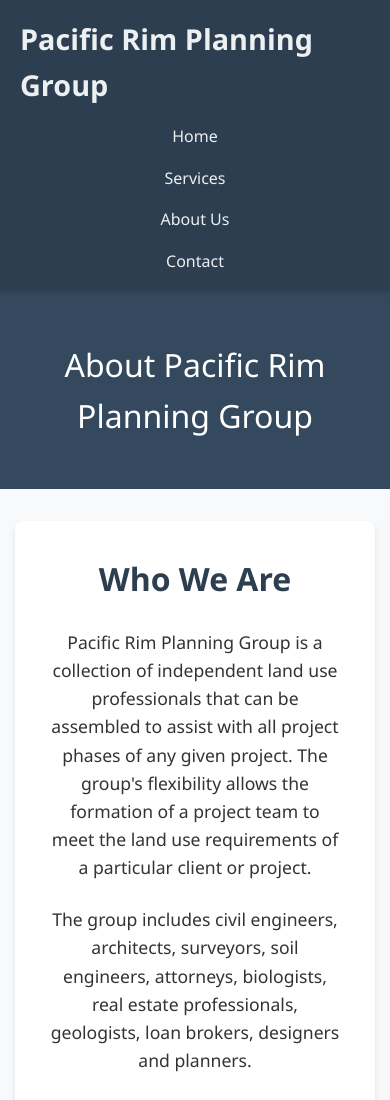
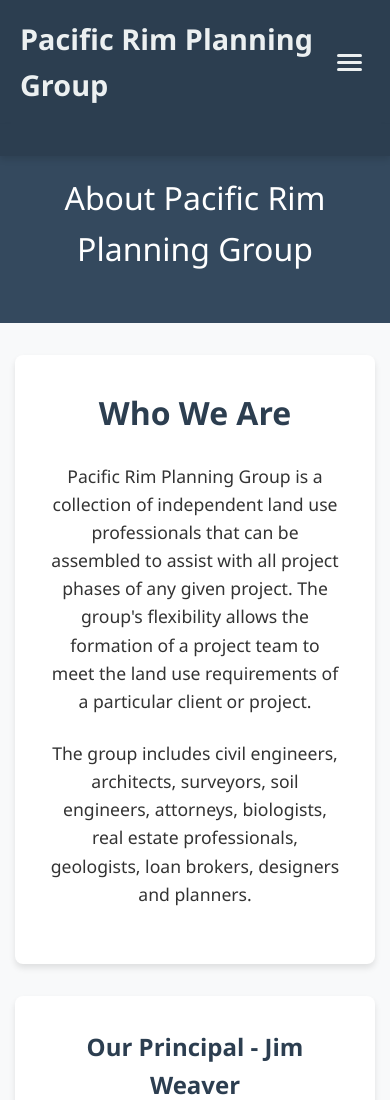
Before and after one commit to stevenhinkel11/pacificrimplanninggroup, a plain HTML site: page about.html in a window 390 px wide. Shown: the top 1100 px of the page. Drawn offline with Linux system fonts and the light colour scheme.

Commit message:
Add files via upload

```diff
--- a/about.html
+++ b/about.html
@@ -10,7 +10,12 @@
     <header>
         <nav>
             <div class="nav-container">
-                <h1>Pacific Rim Planning Group</h1>
+                <h1><a href="index.html" style="color: #ecf0f1; text-decoration: none;">Pacific Rim Planning Group</a></h1>
+                <button class="hamburger" aria-label="Toggle menu">
+                    <span></span>
+                    <span></span>
+                    <span></span>
+                </button>
                 <ul class="nav-menu">
                     <li><a href="index.html">Home</a></li>
                     <li><a href="services.html">Services</a></li>
@@ -77,5 +82,22 @@
             <p>&copy; 2025 Pacific Rim Planning Group. All rights reserved. | <a href="privacy.html" style="color: #ecf0f1; text-decoration: underline;">Privacy Policy</a></p>
         </div>
     </footer>
+    <script>
+        const hamburger = document.querySelector('.hamburger');
+        const navMenu = document.querySelector('.nav-menu');
+
+        hamburger.addEventListener('click', () => {
+            hamburger.classList.toggle('active');
+            navMenu.classList.toggle('active');
+        });
+
+        // Close menu when clicking on a link
+        document.querySelectorAll('.nav-menu a').forEach(link => {
+            link.addEventListener('click', () => {
+                hamburger.classList.remove('active');
+                navMenu.classList.remove('active');
+            });
+        });
+    </script>
 </body>
 </html>
--- a/styles.css
+++ b/styles.css
@@ -40,6 +40,48 @@ header h1 {
     color: #ecf0f1;
     font-size: 1.8rem;
     font-weight: 600;
+}
+
+header h1 a {
+    color: #ecf0f1;
+    text-decoration: none;
+    transition: color 0.3s ease;
+}
+
+header h1 a:hover {
+    color: #3498db;
+}
+
+/* Hamburger menu */
+.hamburger {
+    display: none;
+    flex-direction: column;
+    background: transparent;
+    border: none;
+    cursor: pointer;
+    padding: 0.5rem;
+    gap: 4px;
+    z-index: 1001;
+}
+
+.hamburger span {
+    width: 25px;
+    height: 3px;
+    background-color: #ecf0f1;
+    transition: all 0.3s ease;
+    border-radius: 2px;
+}
+
+.hamburger.active span:nth-child(1) {
+    transform: rotate(45deg) translate(8px, 8px);
+}
+
+.hamburger.active span:nth-child(2) {
+    opacity: 0;
+}
+
+.hamburger.active span:nth-child(3) {
+    transform: rotate(-45deg) translate(7px, -7px);
 }
 
 .nav-menu {
@@ -635,12 +677,46 @@ footer {
 /* Responsive design */
 @media (max-width: 768px) {
     .nav-container {
-        flex-direction: column;
-        gap: 1rem;
+        position: relative;
+    }
+
+    .hamburger {
+        display: flex;
     }
 
     .nav-menu {
-        gap: 1rem;
+        position: absolute;
+        top: 100%;
+        left: 0;
+        right: 0;
+        flex-direction: column;
+        background-color: #2c3e50;
+        padding: 1rem 0;
+        gap: 0;
+        max-height: 0;
+        overflow: hidden;
+        transition: max-height 0.3s ease, padding 0.3s ease;
+        box-shadow: 0 4px 6px rgba(0,0,0,0.1);
+    }
+
+    .nav-menu.active {
+        max-height: 400px;
+        padding: 1rem 0;
+    }
+
+    .nav-menu li {
+        width: 100%;
+    }
+
+    .nav-menu a {
+        display: block;
+        padding: 1rem 20px;
+        width: 100%;
+        border-bottom: 1px solid rgba(236, 240, 241, 0.1);
+    }
+
+    .nav-menu a:hover {
+        background-color: rgba(52, 152, 219, 0.2);
     }
 
     .hero-image-full {
@@ -682,11 +758,6 @@ footer {
 }
 
 @media (max-width: 480px) {
-    .nav-menu {
-        flex-direction: column;
-        text-align: center;
-    }
-
     .hero-image-full {
         height: 250px;
     }
```
Also changed, not shown: contact.html (+23 -1 lines), index.html (+23 -1 lines), privacy.html (+23 -1 lines), services.html (+23 -1 lines).
